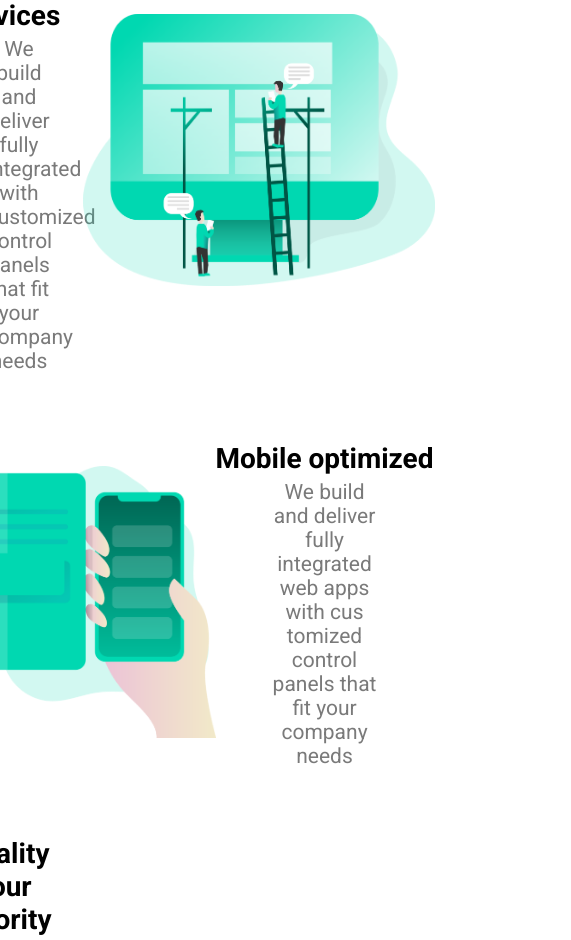
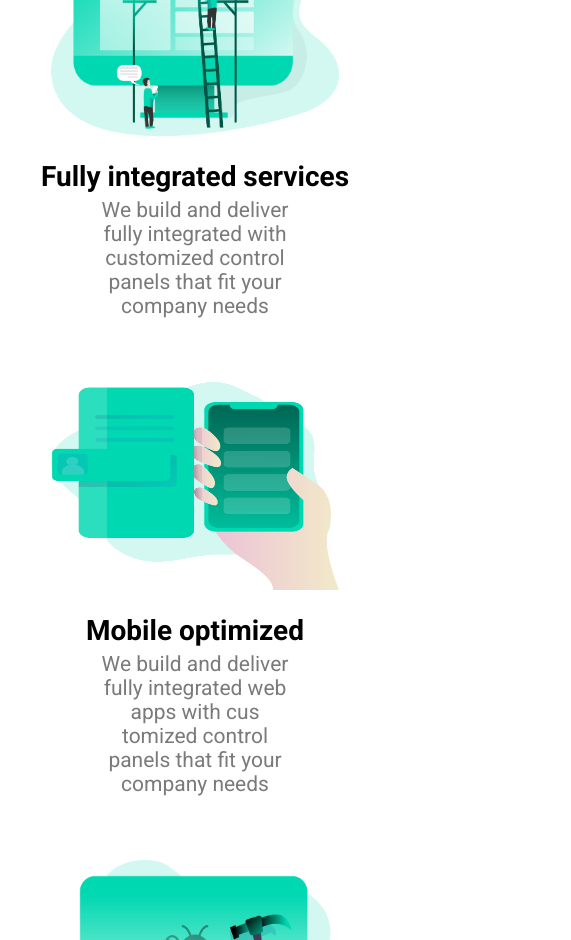
Before and after one commit to aindriu80/beema-react-website, a React (Create React App) app: page / in a window 390 px wide. Shown: the part 1060-2000 px from the top of the page, 571 px wide, since content can reach past the window. Built offline with nearby package versions, Linux system fonts and the light colour scheme.

Commit message:
Media queries

```diff
--- a/package.json
+++ b/package.json
@@ -13,6 +13,7 @@
     "pure-react-carousel": "^1.27.6",
     "react": "^17.0.1",
     "react-dom": "^17.0.1",
+    "react-responsive": "^8.2.0",
     "react-scripts": "4.0.3",
     "react-scroll": "^1.8.1",
     "styled-components": "^5.2.1",
--- a/src/components/footer/footer.jsx
+++ b/src/components/footer/footer.jsx
@@ -33,6 +33,12 @@ const Acessibilitycontainer = styled.div`
   border-top: 1px solid #cdcdcd;
   color: #fff;
   justify-content: space-between;
+
+  @media screen and (max-width: 480px) {
+    width: 90%;
+    padding-left: 5px;
+    padding-right: 5px;
+  }
 `;
 
 const PrivacyContainer = styled.div`
@@ -51,7 +57,16 @@ const SocialIcon = styled.div`
 
   &:not(:last-of-type) {
     margin-right: 12px;
+
+    @media screen and (max-width: 480px) {
+      margin-right: 9px;
+    }
   }
+
+  @media screen and (max-width: 480px) {
+    font-size: 14px;
+  }
+
   &:hover {
     color: #adadad;
   }
@@ -64,7 +79,16 @@ const Link = styled.a`
   font-size: 14px;
   &:not(:last-of-type) {
     margin-right: 12px;
+
+    @media screen and (max-width: 480px) {
+      margin-right: 8px;
+    }
   }
+
+  @media screen and (max-width: 480px) {
+    font-size: 12px;
+  }
+
   &:hover {
     color: #adadad;
   }
--- a/src/components/ourService/ourService.jsx
+++ b/src/components/ourService/ourService.jsx
@@ -6,11 +6,20 @@ const ServicesContainer = styled.div`
   align-items: center;
   flex-direction: ${({ isReversed }) => isReversed && "row-reverse"};
   margin-bottom: 4em;
+  flex-wrap: wrap-reverse;
+  @media screen and (max-width: 480px) {
+    justify-content: center;
+  }
 `;
 
 const ServiceImg = styled.img`
   width: 22em;
   height: 17em;
+
+  @media screen and (max-width: 480px) {
+    width: 18em;
+    height: 13em;
+  }
 `;
 
 const DescriptionContainer = styled.div`
@@ -18,12 +27,20 @@ const DescriptionContainer = styled.div`
   flex-direction: column;
   align-items: center;
   max-width: 60%;
+
+  @media screen and (max-width: 480px) {
+    max-width: 100%;
+  }
 `;
 const Title = styled.h2`
   color: #000;
   font-size: 28px;
   font-weight: 700;
   margin: 5px 0;
+
+  @media screen and (max-width: 480px) {
+    margin-top: 1.5rem;
+  }
 `;
 
 const Details = styled.div`
@@ -31,6 +48,10 @@ const Details = styled.div`
   font-size: 21px;
   text-align: center;
   max-width: 50%;
+
+  @media screen and (max-width: 480px) {
+    width: 100%;
+  }
 `;
 
 export function OurService(props) {
--- a/src/components/reviewCard/reviewCard.jsx
+++ b/src/components/reviewCard/reviewCard.jsx
@@ -6,7 +6,7 @@ import styled from "styled-components";
 
 const CardContainer = styled.div`
   width: 350px;
-  height: 430px;
+  height: 440px;
   background-color: #fff;
   box-shadow: 0px 0px 7px rgba(17, 17, 17, 0.2);
   border-radius: 3px;
--- a/src/components/sectionTitle/sectionTitle.jsx
+++ b/src/components/sectionTitle/sectionTitle.jsx
@@ -4,4 +4,8 @@ export const SectionTitle = styled.h1`
   font-size: 34px;
   font-weight: bold;
   color: #000000;
+
+  @media screen and (max-width: 480px) {
+    text-align: center;
+  }
 `;
--- a/src/containers/homepage/moreAboutSection.jsx
+++ b/src/containers/homepage/moreAboutSection.jsx
@@ -9,6 +9,7 @@ const MoreAboutContainer = styled(Element)`
   display: flex;
   flex-direction: column;
   align-items: center;
+  padding: 0 1rem;
 `;
 
 const AboutContainer = styled.div`
@@ -16,6 +17,11 @@ const AboutContainer = styled.div`
   justify-content: center;
   align-items: center;
   max-width: 1000px;
+
+  @media screen and (max-width: 480px) {
+    max-width: 100%;
+    flex-direction: column-reverse;
+  }
 `;
 
 const AboutText = styled.p`
@@ -28,6 +34,12 @@ const AboutImg = styled.img`
   width: 600px;
   height: 500px;
   margin-left: 2em;
+
+  @media screen and (max-width: 480px) {
+    width: 370px;
+    height: 290px;
+    margin-left: 0;
+  }
 `;
 export function MoreAboutSection(props) {
   return (
--- a/src/containers/homepage/reviewsSection.jsx
+++ b/src/containers/homepage/reviewsSection.jsx
@@ -5,6 +5,7 @@ import React from "react";
 import { Element } from "react-scroll";
 import styled from "styled-components";
 import { SectionTitle } from "../../components/sectionTitle/sectionTitle";
+import { useMediaQuery } from "react-responsive";
 
 import "pure-react-carousel/dist/react-carousel.es.css";
 
@@ -21,6 +22,9 @@ const ReviewsContainer = styled(Element)`
 `;
 const StyledCarouselProvider = styled(CarouselProvider)`
   width: 50%;
+  @media screen and (max-width: 480px) {
+    width: 100%;
+  }
 `;
 
 const StyledSlide = styled(Slide)`
@@ -52,15 +56,16 @@ const StyledDotGroup = styled(DotGroup)`
 `;
 
 export function ReviewsSection(props) {
+  const isMobile = useMediaQuery({ query: "(max-width: 480px)" });
   return (
     <ReviewsContainer>
       <SectionTitle>What others are saying about us</SectionTitle>
       <Marginer direction="vertical" margin="3em" />
       <StyledCarouselProvider
         naturalSlideWidth={200}
-        naturalSlideHeight={220}
+        naturalSlideHeight={isMobile ? 250 : 205}
         totalSlides={5}
-        visibleSlides={2}
+        visibleSlides={isMobile ? 1 : 2}
       >
         <Slider>
           <StyledSlide index={0}>
--- a/src/containers/homepage/servicesSection.jsx
+++ b/src/containers/homepage/servicesSection.jsx
@@ -36,7 +36,7 @@ export function ServicesSection(props) {
       />
       <OurService
         title="Quality is our priority"
-        description="We ahve teams of professional developers, designers and managers that ensures delivering the best software quality for your company"
+        description="We have teams of professional developers, designers and managers that ensures delivering the best software quality for your company"
         imgUrl={ServiceImg3}
       />
     </ServicesContainer>
--- a/src/containers/homepage/topSection.jsx
+++ b/src/containers/homepage/topSection.jsx
@@ -32,6 +32,7 @@ const MotivationalText = styled.h1`
   line-height: 1.4;
   color: #fff;
   margin: 0;
+  text-align: center;
 `;
 
 const DownArrowContainer = styled.div`
```
Also changed, not shown: 1 other file (tests, documents, lock files or other folders).
